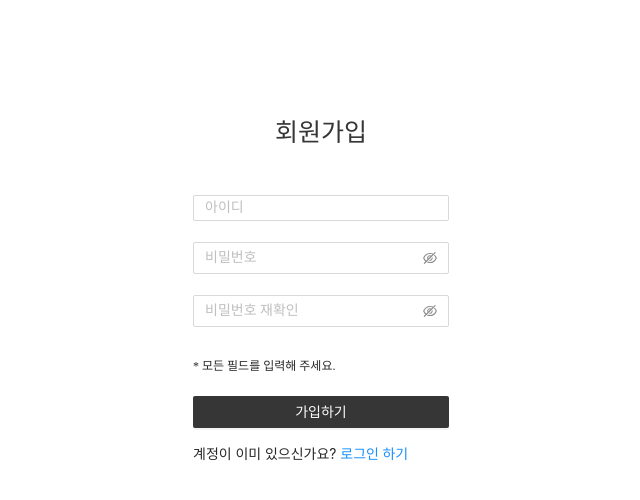
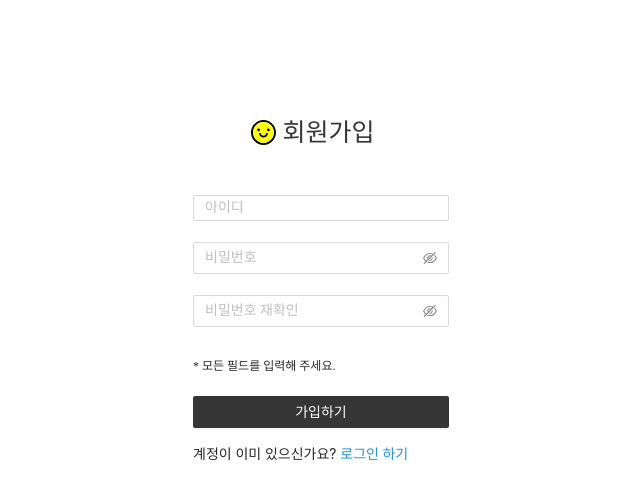
Before and after one commit to calitec/calimemo, a React (Create React App) app: page /Register in a window 1280 px wide. Shown: the top 500 px of the page, without its empty margins (319-959 px from the left). Built offline with nearby package versions, Linux system fonts and the light colour scheme; no server answers.

Commit message:
update: style & cleandata component

```diff
--- /dev/null
+++ b/src/components/CleanData.js
@@ -0,0 +1,86 @@
+/** @jsxImportSource @emotion/react */
+import { css } from "@emotion/react";
+import { useEffect, useState } from "react";
+import useSWR from "swr";
+import fetcher from "../utils/fetcher";
+import moment from "moment";
+import { SmileTwoTone, MehTwoTone, FrownTwoTone } from "@ant-design/icons";
+
+export default function CleanData() {
+  const { data, error } = useSWR("/date", fetcher);
+  const [cleanData, setCleanData] = useState([]);
+
+  useEffect(() => {
+    if (data && data.length) {
+      const obj = { 좋음: 0, 보통: 0, 나쁨: 0 };
+      data.forEach((v) => {
+        const candidates = moment(v.selectedDate).format("MMDD").substr(0, 2);
+        const thisMonth = moment().format("MMDD").substr(0, 2);
+        if (candidates == thisMonth) {
+          if (v.emotion == "좋음") obj[v.emotion]++;
+          if (v.emotion == "보통") obj[v.emotion]++;
+          if (v.emotion == "나쁨") obj[v.emotion]++;
+        }
+      });
+      setCleanData(obj);
+    }
+  }, [data]);
+
+  return (
+    <ul css={wrapper}>
+      <span>이 달의 기분</span>
+      {cleanData && (
+        <>
+          <li>
+            <SmileTwoTone />
+            <em>{cleanData["좋음"]}</em>
+          </li>
+          <li>
+            <MehTwoTone />
+            <em>{cleanData["보통"]}</em>
+          </li>
+          <li>
+            <FrownTwoTone />
+            <em>{cleanData["나쁨"]}</em>
+          </li>
+        </>
+      )}
+    </ul>
+  );
+}
+
+const wrapper = css`
+  display: flex;
+  justify-content: start;
+  padding: 1em;
+  margin: 0;
+  background-color: #ffffff;
+  > span {
+    position: relative;
+    top: 3px;
+    margin-right: 1em;
+    font: 400 14px/14px "Noto Sans KR";
+  }
+  li {
+    span,
+    em {
+      display: inline-block;
+    }
+    span {
+      vertical-align: top;
+      svg {
+        font-size: 20px;
+        path {
+          fill: yellow;
+        }
+        path:not(:nth-of-type(2)) {
+          fill: #000000;
+        }
+      }
+    }
+    em {
+      font: 400 20px/20px "Noto Sans";
+      margin: 0 1em 0 0.5em;
+    }
+  }
+`;
--- a/src/components/CustomCalendar/index.js
+++ b/src/components/CustomCalendar/index.js
@@ -1,4 +1,4 @@
-import React from "react";
+import React, { useEffect } from "react";
 import { Calendar } from "antd";
 import locale from "antd/es/calendar/locale/ko_KR";
 import Cell from "./Cell";
--- a/src/components/Layouts.js
+++ b/src/components/Layouts.js
@@ -13,6 +13,7 @@ import { useState } from "react";
 import useSWR, { useSWRConfig } from "swr";
 import fetcher from "../utils/fetcher";
 import { myAxios } from "../utils/http";
+import CleanData from "./CleanData";
 
 export default function Layouts() {
   const navigate = useNavigate();
@@ -20,7 +21,6 @@ export default function Layouts() {
   const { pathname } = useLocation();
   const { data } = useSWR("/user", fetcher);
   const { mutate } = useSWRConfig();
-
   const { Content, Sider } = Layout;
   const items = [
     { key: "1", path: "/" },
@@ -50,6 +50,7 @@ export default function Layouts() {
 
   return (
     <Layout css={wrapper(collapsed)}>
+      {/* 사이드 메뉴 */}
       <Sider collapsible collapsed={collapsed} onCollapse={onCollapse}>
         <div className="logo" />
         <Menu theme="dark" defaultSelectedKeys={[selectedKey]} mode="inline">
@@ -72,6 +73,7 @@ export default function Layouts() {
           </Menu.Item>
         </Menu>
       </Sider>
+      {/* 모바일 사이드 메뉴 */}
       <aside className="mobile-aside">
         <Menu theme="dark" defaultSelectedKeys={[selectedKey]} mode="inline">
           <Menu.Item key="1">
@@ -106,6 +108,9 @@ export default function Layouts() {
                 : moment(pathname.split("/")[2]).format("YYYY. MM. DD.")}
             </Breadcrumb.Item>
           </Breadcrumb>
+          {/* 클린 데이터 */}
+          <CleanData />
+          {/* 메인 */}
           <div className="site-layout-background">
             <Outlet />
           </div>
@@ -126,9 +131,6 @@ const wrapper = (collapsed) => css`
     padding: 0;
     z-index: 3;
   }
-  .ant-breadcrumb-link {
-    font: 500 20px/20px "Noto Sans";
-  }
   .ant-layout-sider {
     position: fixed;
     top: 0;
@@ -147,6 +149,9 @@ const wrapper = (collapsed) => css`
     .ant-breadcrumb {
       padding: 0.6em 1em;
       background-color: #ffffff;
+      .ant-breadcrumb-link {
+        font: 500 20px/20px "Noto Sans";
+      }
     }
     .site-layout-background {
       position: relative;
--- a/src/pages/Chart.js
+++ b/src/pages/Chart.js
@@ -17,6 +17,7 @@ import SkeletonChart from "../components/SkeletonChart";
 import { Button } from "antd";
 import { myAxios } from "../utils/http";
 import { Helmet } from "react-helmet-async";
+import { MyEmotion } from "../utils/emotions";
 
 export default function Chart() {
   const { data, error } = useSWR("/date", fetcher);
@@ -50,37 +51,59 @@ export default function Chart() {
   }, []);
 
   useEffect(() => {
-    let arr = [];
-
-    function Emotions(name) {
-      this.name = name;
-      this.value = 0;
-      this.count = function () {
-        this.value++;
-      };
+    if (data) {
+      const obj = [
+        { name: "좋음", value: 0 },
+        { name: "보통", value: 0 },
+        { name: "나쁨", value: 0 },
+      ];
+      for (let i = 0; i < data.length; i++) {
+        for (let j = 0; j < obj.length; j++) {
+          if (data[i].emotion == obj[j].name) {
+            obj[j].value++;
+          }
+        }
+      }
+      setGraph(obj);
     }
-
-    const good = new Emotions("좋음");
-    const bland = new Emotions("보통");
-    const bad = new Emotions("나쁨");
-
-    for (let item in data) {
-      switch (data[item].emotion) {
-        case "좋음":
-          good.count();
-          break;
-        case "보통":
-          bland.count();
-          break;
-        case "나쁨":
-          bad.count();
-          break;
-        default:
-      }
-    }
-
-    arr = [...arr, good, bad, bland];
-    setGraph(arr);
+    // let arr = [];
+    // function MyEmotion(name) {
+    //   this.name = name;
+    //   this.value = 0;
+    //   this.count = function () {
+    //     this.value++;
+    //   };
+    // }
+    // class MyEmotion {
+    //   constructor(name) {
+    //     this.name = name;
+    //     this.value = 0;
+    //   }
+    //   count() {
+    //     this.value++;
+    //   }
+    // }
+    // const good = new MyEmotion("좋음");
+    // const bland = new MyEmotion("보통");
+    // const bad = new MyEmotion("나쁨");
+    // if (data) {
+    //   for (let item of data) {
+    //     switch (item.emotion) {
+    //       case "좋음":
+    //         good.count();
+    //         break;
+    //       case "보통":
+    //         bland.count();
+    //         break;
+    //       case "나쁨":
+    //         bad.count();
+    //         break;
+    //       default:
+    //     }
+    //   }
+    // }
+    // arr = [...arr, good, bad, bland];
+    // setGraph(arr);
   }, [data]);
 
   const onRefresh = async () => {
@@ -106,7 +129,7 @@ export default function Chart() {
       </Helmet>
       <section css={wrapper}>
         <div>
-          <span>나의 감정 그래프</span>
+          <span>전체 감정 그래프</span>
           <ResponsiveContainer width={"100%"} aspect={width < 414 ? 1 : 2}>
             <LineChart
               data={graph}
--- a/src/pages/Date.js
+++ b/src/pages/Date.js
@@ -61,7 +61,7 @@ export default function Date() {
         return toast.error("감정과 내용을 입력해 주세요.");
       }
       try {
-        mutate("/date", content, false);
+        mutate("/date", { ...data, content }, false);
         setLoading(true);
         await myAxios.post("/date", content, {
           withCredentials: true,
@@ -74,7 +74,7 @@ export default function Date() {
       }
     } else {
       try {
-        mutate(`/date/${id}`, content, false);
+        mutate(`/date/${id}`, { ...data, content }, false);
         setLoading(true);
         await myAxios.put(`/date/${id}`, content, {
           withCredentials: true,
@@ -142,7 +142,7 @@ export default function Date() {
 }
 
 const wrapper = css`
-  padding: 1em;
+  padding: 0 1em 1em 1em;
   ul {
     display: flex;
     li {
--- a/src/pages/Login.js
+++ b/src/pages/Login.js
@@ -7,6 +7,7 @@ import useSWR from "swr";
 import fetcher from "../utils/fetcher";
 import { myAxios } from "../utils/http";
 import { Helmet } from "react-helmet-async";
+import { SmileTwoTone } from "@ant-design/icons";
 
 export default function Login() {
   const navigate = useNavigate();
@@ -81,7 +82,13 @@ export default function Login() {
         <meta name="viewport" content="width=device-width, initial-scale=1" />
       </Helmet>
       <section css={wrapper}>
-        <h3>로그인</h3>
+        <div>
+          <span>
+            <SmileTwoTone />
+          </span>
+          <h3>로그인</h3>
+        </div>
+
         <Form
           name="basic"
           labelCol={{
@@ -149,12 +156,35 @@ export default function Login() {
 const wrapper = css`
   width: 20%;
   margin: 15vh auto 0;
-  h3 {
-    font: 500 25px/25px "Noto Sans KR";
-    color: #363636;
+  > div {
+    position: relative;
+    left: -8px;
     text-align: center;
-    margin-bottom: 2em;
+    > span,
+    h3 {
+      display: inline-block;
+    }
+    span {
+      vertical-align: top;
+      margin-right: 3px;
+      svg {
+        font-size: 25px;
+        path {
+          fill: yellow;
+        }
+        path:not(:nth-of-type(2)) {
+          fill: #000000;
+        }
+      }
+    }
+    h3 {
+      display: inline-block;
+      font: 500 25px/25px "Noto Sans KR";
+      color: #363636;
+      margin-bottom: 2em;
+    }
   }
+
   form {
     > input,
     > span {
--- a/src/pages/Register.js
+++ b/src/pages/Register.js
@@ -8,6 +8,7 @@ import fetcher from "../utils/fetcher";
 import { toast } from "react-toastify";
 import { myAxios } from "../utils/http";
 import { Helmet } from "react-helmet-async";
+import { SmileTwoTone } from "@ant-design/icons";
 
 export default function Register() {
   const [info, setInfo] = useState({
@@ -74,7 +75,12 @@ export default function Register() {
         <meta name="viewport" content="width=device-width, initial-scale=1" />
       </Helmet>
       <section css={wrapper}>
-        <h3>회원가입</h3>
+        <div>
+          <span>
+            <SmileTwoTone />
+          </span>
+          <h3>회원가입</h3>
+        </div>
         <Form
           name="basic"
           labelCol={{
@@ -131,11 +137,33 @@ export default function Register() {
 const wrapper = css`
   width: 20%;
   margin: 15vh auto 0;
-  h3 {
-    font: 500 25px/25px "Noto Sans KR";
-    color: #363636;
+  > div {
+    position: relative;
+    left: -8px;
     text-align: center;
-    margin-bottom: 2em;
+    > span,
+    h3 {
+      display: inline-block;
+    }
+    span {
+      vertical-align: top;
+      margin-right: 3px;
+      svg {
+        font-size: 25px;
+        path {
+          fill: yellow;
+        }
+        path:not(:nth-of-type(2)) {
+          fill: #000000;
+        }
+      }
+    }
+    h3 {
+      display: inline-block;
+      font: 500 25px/25px "Noto Sans KR";
+      color: #363636;
+      margin-bottom: 2em;
+    }
   }
   form {
     > input,
--- /dev/null
+++ b/src/utils/emotions.js
@@ -0,0 +1,10 @@
+class MyEmotion {
+  constructor(name) {
+    this.name = name;
+    this.value = 0;
+  }
+  count() {
+    this.value++;
+  }
+}
+export { MyEmotion };
```
